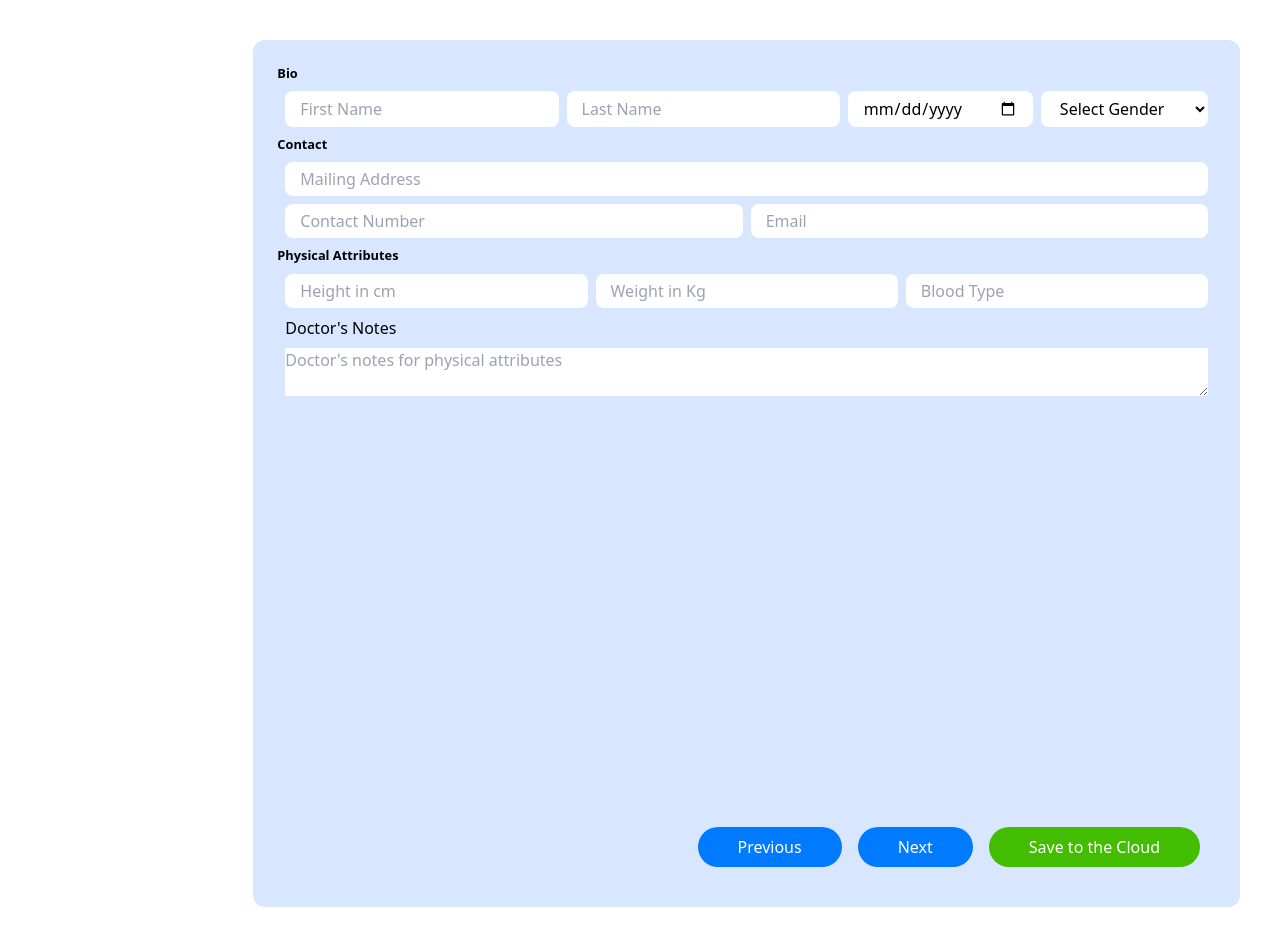
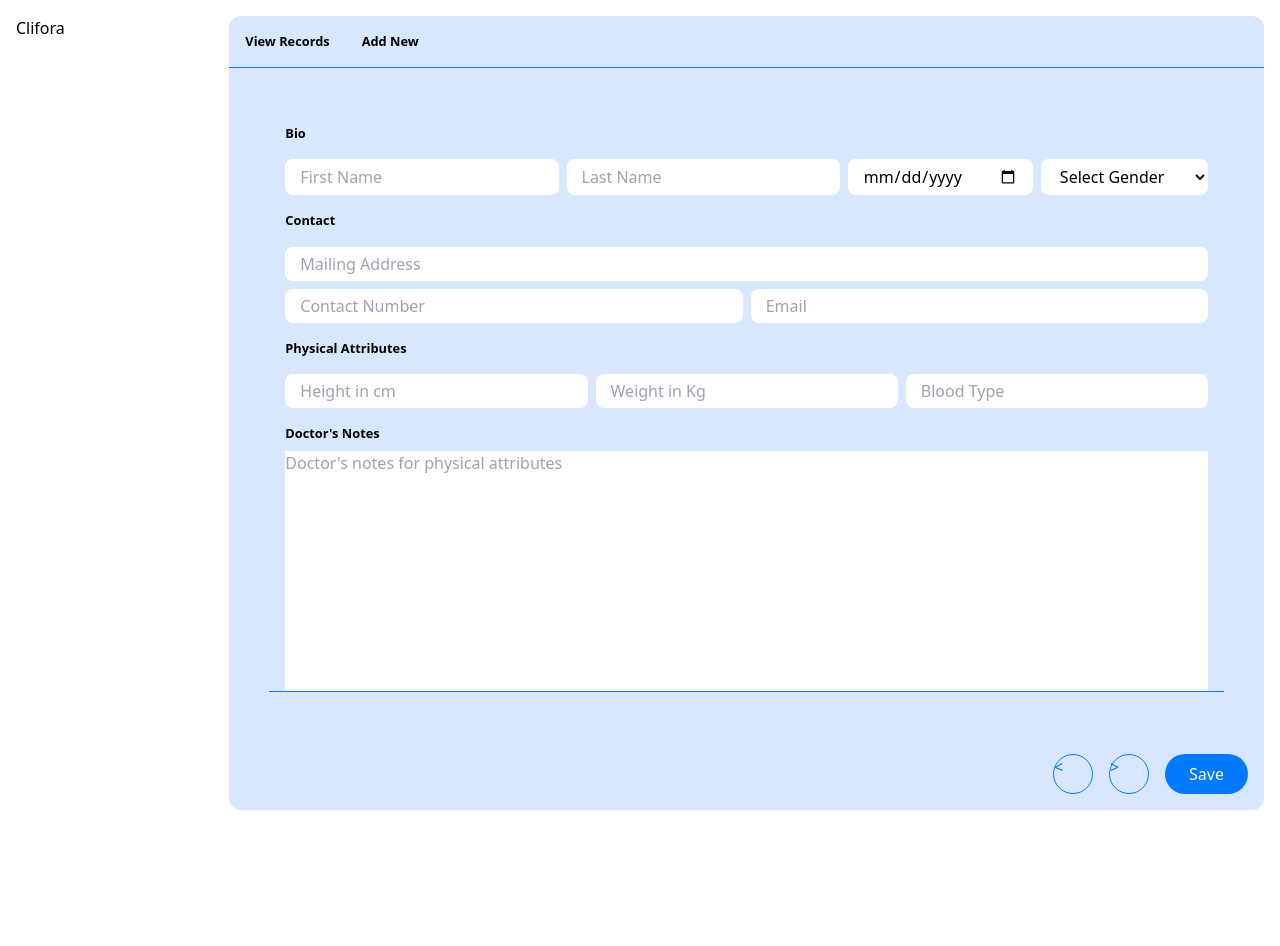
Before and after one commit to meisterEph/peace-mask, a React (Create React App) app: page / in a window 1280 px wide. After the commit the page ends 810 px from the top, so only its background shows below. Built offline with nearby package versions, Linux system fonts and the light colour scheme; no server answers.

Commit message:
Responsive Design
Mobile first approach

```diff
--- a/src/App.js
+++ b/src/App.js
@@ -4,7 +4,7 @@ import axios from 'axios'
 
 
 const Ailment = ({obj,toggleSelection}) => {
-  const btnClass = 'inline-block m-1 px-5 py-1 rounded-full cursor-pointer hover:bg-medium--blue active:bg-main--blue'
+  const btnClass = 'inline-block px-5 py-1 rounded-full cursor-pointer text-sm hover:bg-medium--blue active:bg-main--blue'
   const btnDark = `bg-dark--blue text-white ${btnClass}`
   const btnLight = `bg-white text-black ${btnClass}`
   const btnTheme = (obj.isSelected)?btnDark:btnLight
@@ -63,17 +63,22 @@ const App =()=> {
   }
 
   return (
-    <div className='p-0 flex flex-col lg:flex-row'>
-      <div className='app--navigation p-2 w-100 h-0 lg:p-10 w-2/12 h-screen'>
-
+    <div className='p-0 flex flex-col flex-col-reverse h-screen lg:flex-row'>
+      <div className='app--navigation p-4 w-full flex-none lg:w-2/12 lg:h-screen'>
+        <h3>Clifora</h3>
       </div>
-      <div className='lg:w-10/12 h-full'>
-        <form className='p-2 h-full lg:p-10'>
-          <div className='p-0 h-full rounded-xl  bg-light--blue'>
-            <div className='scroll-smooth snap-x block whitespace-nowrap overflow-x-scroll h-full'>
-              <div className='p-6 snap-always snap-center inline-block w-full align-top' id='formInput'>
+      <div className='flex flex-col grow max-h-full p-4 lg:w-10/12'>
+        <div className='bg-light--blue rounded-xl'>
+        <div className='flex p-4 gap-8 grow-0 border-b border-main--blue'>
+          <h2>View Records</h2>
+          <h2>Add New</h2>
+        </div>
+        <form className='grow lg:p-10'>
+          <div className='rounded-xl'>
+            <div className='scroll-smooth snap-x block whitespace-nowrap overflow-x-scroll'>
+              <div className='inset-container overflow-y-scroll p-4 snap-always snap-center inline-block w-full align-top border-b border-main--blue' id='formInput'>
                 <h2>Bio</h2>
-                <div className='flex gap-2 m-2'>
+                <div className='grid gap-2 my-4 lg:flex'>
                   <input value={firstName} placeholder="First Name" onChange={handleChange(setFirstName)}/>
                   <input value={lastName} placeholder="Last Name" onChange={handleChange(setLastName)}/>
                   <input type="date" value={birthDay} placeholder="Last Name" onChange={handleChange(setBirthDay)}/>
@@ -84,27 +89,29 @@ const App =()=> {
                   </select>
                 </div>
                 <h2>Contact</h2>
-                <div className='flex gap-2 m-2'>
-                  <input name = "address" type = "address" placeholder="Mailing Address" onChange={(e) => setContactDetail({...contactDetail, mailAddress: e.target.value})}/>
-                </div>
-                <div className='flex gap-2 m-2'>
-                  <input name="telephone" type="tel" placeholder="Contact Number" onChange={(e) => setContactDetail({...contactDetail, contactNumber: e.target.value})}/>
-                  <input name="email" type="email" placeholder="Email" onChange={(e) => setContactDetail({...contactDetail, emailAddress: e.target.value})}/>
+                <div className='flex flex-col gap-2 my-4'>
+                  <div className='flex gap-2'>
+                    <input name = "address" type = "address" placeholder="Mailing Address" onChange={(e) => setContactDetail({...contactDetail, mailAddress: e.target.value})}/>
+                  </div>
+                  <div className='grid gap-2 lg:flex'>
+                    <input name="telephone" type="tel" placeholder="Contact Number" onChange={(e) => setContactDetail({...contactDetail, contactNumber: e.target.value})}/>
+                    <input name="email" type="email" placeholder="Email" onChange={(e) => setContactDetail({...contactDetail, emailAddress: e.target.value})}/>
+                  </div>
                 </div>
                 <h2>Physical Attributes</h2>
-                <div className='flex gap-2 m-2'>
+                <div className='grid gap-2 my-4 lg:flex'>
                   <input name="height" type="number" placeholder="Height in cm" onChange={(e) => setPhysicalAttr({...physicalAttr, bodyHeight: e.target.value})}/>
                   <input name="weight" type="number" placeholder="Weight in Kg" onChange={(e) => setPhysicalAttr({...physicalAttr, bodyWeight: e.target.value})}/>
                   <input name="bloodType" type="text" placeholder="Blood Type" onChange={(e) => setPhysicalAttr({...physicalAttr, bloodType: e.target.value})}/>
                 </div>
-                <div className='flex flex-col gap-2 m-2'>
-                  <p><label>Doctor's Notes</label></p>
-                  <textarea className="w-full" placeholder="Doctor's notes for physical attributes"></textarea>
+                <div className='flex flex-col gap-2 my-4'>
+                  <h2><label>Doctor's Notes</label></h2>
+                  <textarea className="w-full h-96" placeholder="Doctor's notes for physical attributes"></textarea>
                 </div>
               </div>
-              <div className='p-6 snap-always snap-center inline-block whitespace-normal' id='medicalHistorySelection'>
+              <div className='inset-container overflow-y-scroll p-6 snap-always snap-center inline-block whitespace-normal' id='medicalHistorySelection'>
                 <h2>Medical History</h2>
-                <div className=''>
+                <div className='flex flex-wrap gap-2 my-4'>
                   {Object.keys(storedObj).map((ailment,i) => {
                     return <Ailment obj={storedObj[ailment]} toggleSelection={() => toggleSelectionOf(storedObj[ailment].id)} key={i} />
                   })
@@ -112,13 +119,14 @@ const App =()=> {
                 </div>
               </div>
             </div>
-              <div className='p-10 flex gap-4 place-content-end w-full'>
-                <a className='bg-main--blue text-white rounded-full px-10 py-2' href="#formInput">Previous</a>
-                <a className='bg-main--blue text-white rounded-full px-10 py-2' href="#medicalHistorySelection">Next</a>
-                <a className='bg-green text-white rounded-full px-10 py-2' href="#medicalHistorySelection" onClick={saveRecord}>Save to the Cloud</a>
-              </div>
           </div>
         </form>
+        <div className='grow-0 p-4 flex gap-4 place-content-end w-full'>
+          <a className='border border-solid border-main--blue text-main--blue rounded-full w-10 h-10' href="#formInput">&lt;</a>
+          <a className='border border-solid border-main--blue text-main--blue rounded-full w-10 h-10' href="#medicalHistorySelection">&gt;</a>
+          <a className='bg-main--blue text-white rounded-full px-6 py-2' href="#medicalHistorySelection" onClick={saveRecord}>Save</a>
+        </div>
+        </div>
       </div>
     </div>
   );
--- a/src/index.css
+++ b/src/index.css
@@ -24,6 +24,19 @@ h2 {
     font-weight: 600;
 }
 
+.inset-container {
+    height: calc(100vh*0.73);
+}
+
 ::-webkit-scrollbar {
     display: none;
 }
+
+@media screen and (max-width: 600px) {
+    h1{
+        font-size: 1.5rem;
+    }
+    h2{
+        font-size: 1rem;
+    }
+}
```
